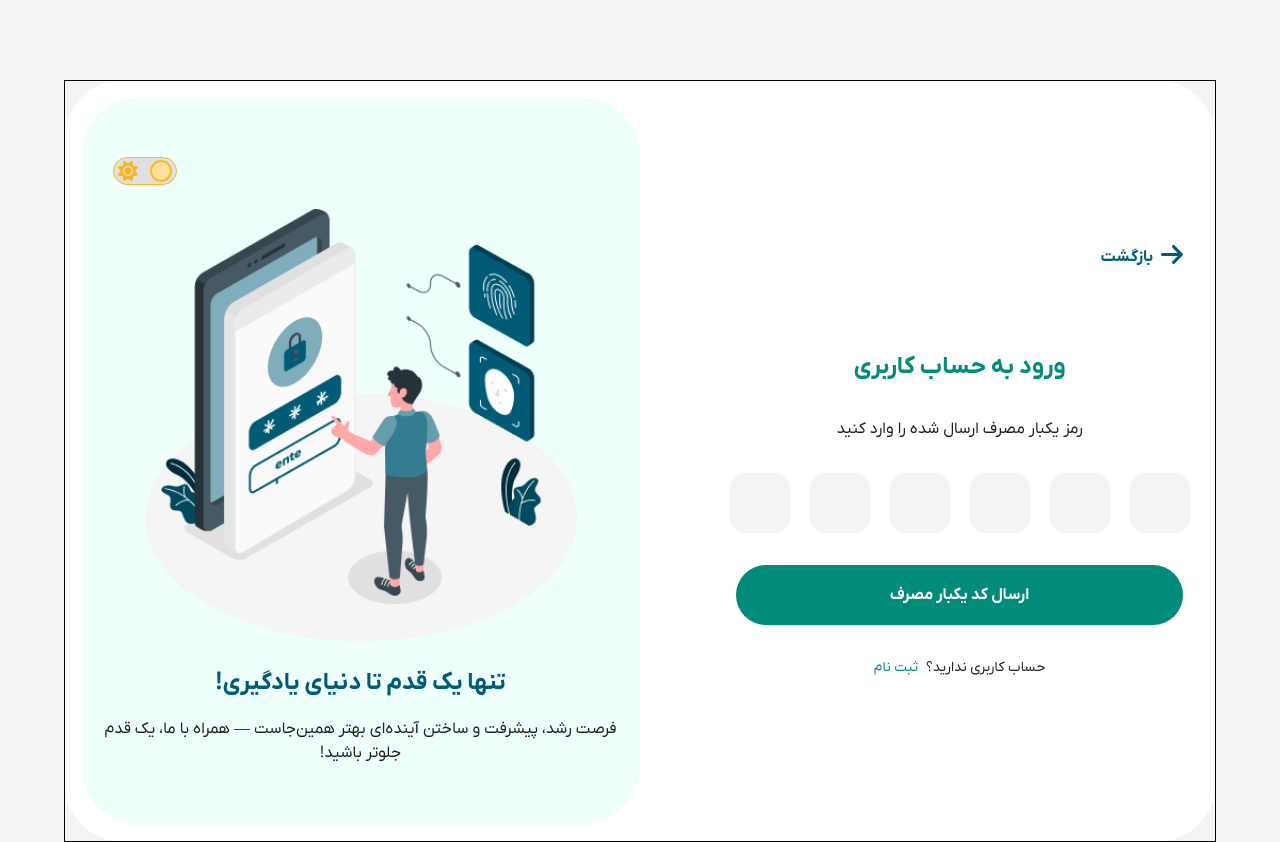
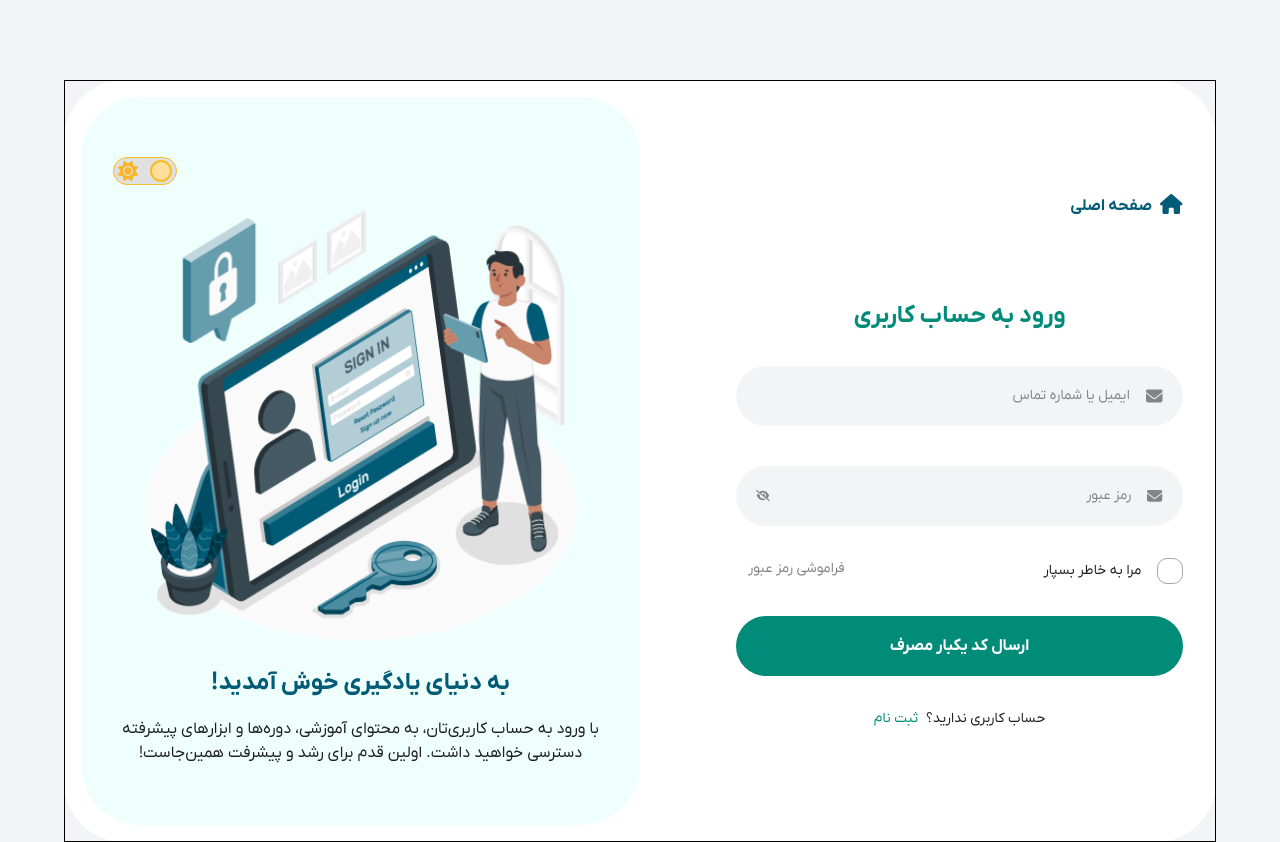
Before and after one commit to mahdiimnzr/Logic_Flow, a React (Vite) app: page /Auth/Login in a window 1280 px wide. Built offline with nearby package versions, Linux system fonts and the light colour scheme.

Commit message:
feature/auth:login page

```diff
--- a/src/components/molecules/Inputs/OtpInput.jsx
+++ b/src/components/molecules/Inputs/OtpInput.jsx
@@ -37,7 +37,7 @@ const OtpInput = ({ otp, setOtp, error }) => {
     <input
       key={index}
       value={value}
-      className={`rounded-[15px] bg-background-default xl:size-15  text-[20px] text-default-black text-center box-content outline-none content-center transition-all focus:scale-115 ${
+      className={`rounded-[15px] bg-background-default xl:size-16 lg:size-12 size-8 text-[20px] text-default-black text-center box-content outline-none content-center transition-all focus:scale-115 ${
         value ? "border-2 border-[#008C78]" : ""
       } ${error && !value ? `border-2 border-red-error` : ``}`}
       type="text"
--- a/src/components/organisms/auth/Login.jsx
+++ b/src/components/organisms/auth/Login.jsx
@@ -8,7 +8,7 @@ import Step2 from "./login/Step2";
 
 const Login = () => {
   const { theme, setTheme } = useContext(ThemeContext);
-  const [whichStep, setWhichStep] = useState("Step2");
+  const [whichStep, setWhichStep] = useState("Step1");
   const [SignUpParams, setSignUpParams] = useState({});
   return (
     <div className=" border w-full flex flex-col md:flex-row items-center p-4 justify-end xl:gap-24 lg:gap-20 md:gap-15 gap-3">
@@ -26,7 +26,7 @@ const Login = () => {
         />
         <img
           src={whichStep == "Step1" ? loginStep1 : loginStep2}
-          className={`xl:size-108 lg:size-78 md:size-60`}
+          className={`xl:size-108 lg:size-78 md:size-55`}
         />
         <div className={`flex flex-col justify-center items-center xl:gap-4`}>
           <h2
--- a/src/components/organisms/auth/Login/Step2.jsx
+++ b/src/components/organisms/auth/Login/Step2.jsx
@@ -49,7 +49,7 @@ const Step2 = ({ setWhichStep }) => {
             </div>
 
             <div
-              className={`flex flex-col items-center justify-center gap-8 xl:mt-20 lg:mt-15 mt-6`}
+              className={`flex flex-col items-center justify-center gap-6 xl:mt-20 lg:mt-15 mt-6`}
             >
               <span
                 className={`text-green-primary xl:text-[24px] lg:text-[20px] md:text-[16px] font-bold  `}
```
